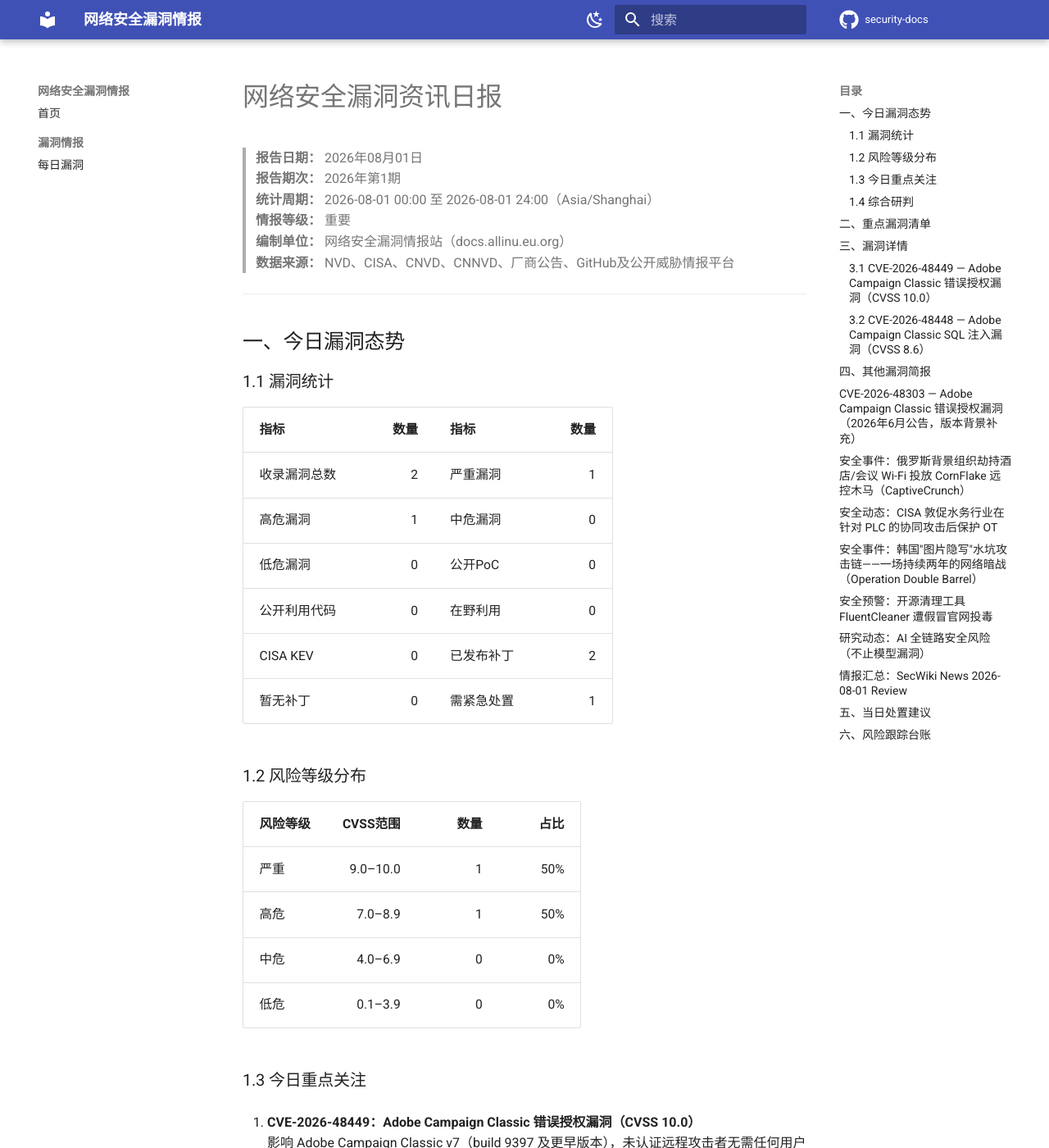
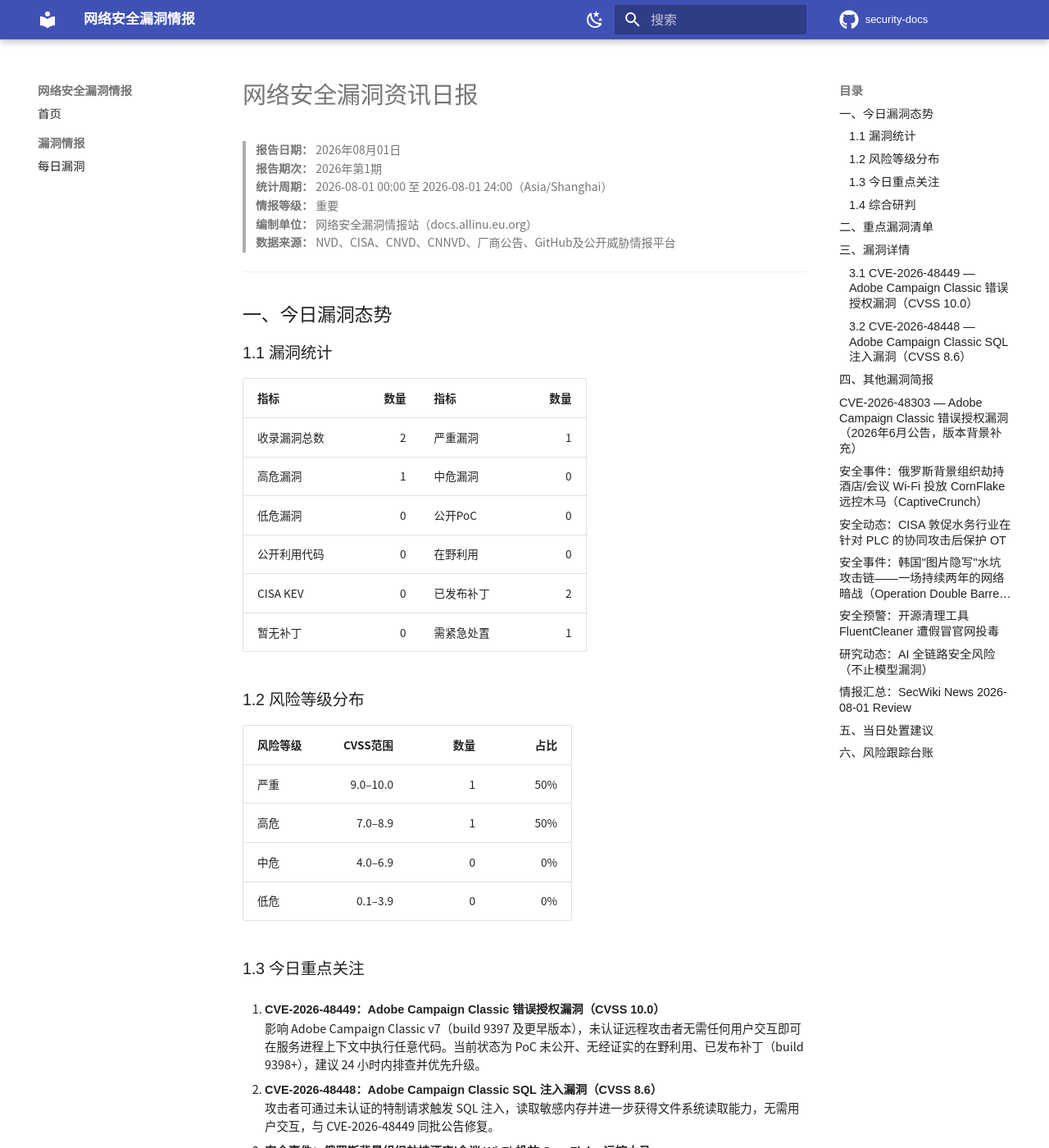
Before and after one commit to allinu/security-docs, an MkDocs documentation site: the page built from docs/vulnerabilities/2026-08-01.md, in a window 1280 px wide and 1400 px high. Shown: the whole window at 82% size. Built offline with MkDocs 1.6.1 and Material for MkDocs 9.7.7, drawn with Linux system fonts in a browser that asks for light colours; some web fonts are replaced; plug-ins that fetch from the network failed and are left out; comment, search, counter and statistics services are not loaded.

Commit message:
style: 站点启用 Smartisan Compact 中文字体（6字重 CDN），整体减小页面字号

```diff
--- a/docs/assets/extra.css
+++ b/docs/assets/extra.css
@@ -1,17 +1,106 @@
 /* 网络安全漏洞情报站 — 展示增强样式 */
+
+/* ===== 中文字体：Smartisan Compact 系列（CDN） ===== */
+@font-face {
+    font-family: "SCR";
+    src: url("https://cdn.jsdelivr.net/gh/allinu/TMP@main/fonts/Smartisan_Compact-Regular.woff2") format("truetype");
+    font-display: swap;
+}
+
+@font-face {
+    font-family: "SCT";
+    src: url("https://cdn.jsdelivr.net/gh/allinu/TMP@main/fonts/Smartisan_Compact-Thin.woff2") format("truetype");
+    font-display: swap;
+}
+
+@font-face {
+    font-family: "SCL";
+    src: url("https://cdn.jsdelivr.net/gh/allinu/TMP@main/fonts/Smartisan_Compact-Light.woff2") format("truetype");
+    font-display: swap;
+}
+
+@font-face {
+    font-family: "SCM";
+    src: url("https://cdn.jsdelivr.net/gh/allinu/TMP@main/fonts/Smartisan_Compact-Medium.woff2") format("truetype");
+    font-display: swap;
+}
+
+@font-face {
+    font-family: "SCB";
+    src: url("https://cdn.jsdelivr.net/gh/allinu/TMP@main/fonts/Smartisan_Compact-Bold.woff2") format("truetype");
+    font-display: swap;
+}
+
+@font-face {
+    font-family: "SCH";
+    src: url("https://cdn.jsdelivr.net/gh/allinu/TMP@main/fonts/Smartisan_Compact-Heavy.woff2") format("truetype");
+    font-display: swap;
+}
+
+/* ===== 字体应用（按字重映射） ===== */
+:root,
+.md-typeset {
+    --md-text-font-family: "SCR", "PingFang SC", "Hiragino Sans GB", "Microsoft YaHei", "Noto Sans CJK SC", sans-serif;
+    --md-code-font-family: "SCM", "JetBrains Mono", "SFMono-Regular", Consolas, "Courier New", monospace;
+}
+
+.md-typeset {
+    font-family: "SCR", "PingFang SC", "Hiragino Sans GB", "Microsoft YaHei", "Noto Sans CJK SC", sans-serif;
+}
+
+.md-typeset strong,
+.md-typeset b,
+.md-typeset .admonition-title,
+.md-typeset summary {
+    font-family: "SCB", "PingFang SC", "Microsoft YaHei", sans-serif;
+}
+
+.md-typeset h1 { font-family: "SCH", "PingFang SC", "Microsoft YaHei", sans-serif; }
+.md-typeset h2 { font-family: "SCB", "PingFang SC", "Microsoft YaHei", sans-serif; }
+.md-typeset h3 { font-family: "SCM", "PingFang SC", "Microsoft YaHei", sans-serif; }
+.md-typeset h4 { font-family: "SCM", "PingFang SC", "Microsoft YaHei", sans-serif; }
+
+.md-nav,
+.md-header,
+.md-footer,
+.md-search__form {
+    font-family: "SCR", "PingFang SC", "Microsoft YaHei", sans-serif;
+}
+
+/* ===== 减小页面字号 ===== */
+.md-typeset {
+    font-size: 0.72rem; /* 默认 0.8rem */
+    line-height: 1.55;
+}
+
+.md-typeset h1 { font-size: 1.45rem; }
+.md-typeset h2 { font-size: 1.15rem; }
+.md-typeset h3 { font-size: 0.98rem; }
+.md-typeset h4 { font-size: 0.9rem; }
+
+.md-nav__title,
+.md-nav__link { font-size: 0.72rem; }
+.md-header__title { font-size: 0.85rem; }
+
+.md-typeset .admonition,
+.md-typeset details { font-size: 0.7rem; }
+.md-typeset blockquote { font-size: 0.7rem; }
 
 /* 表格优化：小字号、行悬停、边框 */
 .md-typeset table:not([class]) {
-  font-size: 0.78rem;
+  font-size: 0.68rem;
 }
 .md-typeset table:not([class]) tbody tr:hover {
   background-color: var(--md-accent-fg-color--transparent, rgba(255, 82, 82, 0.06));
 }
 
-/* 代码块：横向滚动 + 圆角 */
+/* 代码块：横向滚动 + 圆角 + 小字号 */
 .md-typeset pre > code {
   border-radius: 0.25rem;
-  font-size: 0.75rem;
+  font-size: 0.68rem;
+}
+.md-typeset code {
+  font-family: var(--md-code-font-family);
 }
 
 /* 自定义 POC 信息卡（配合 !!! tip 使用，强化 POC 区块辨识度） */
```
